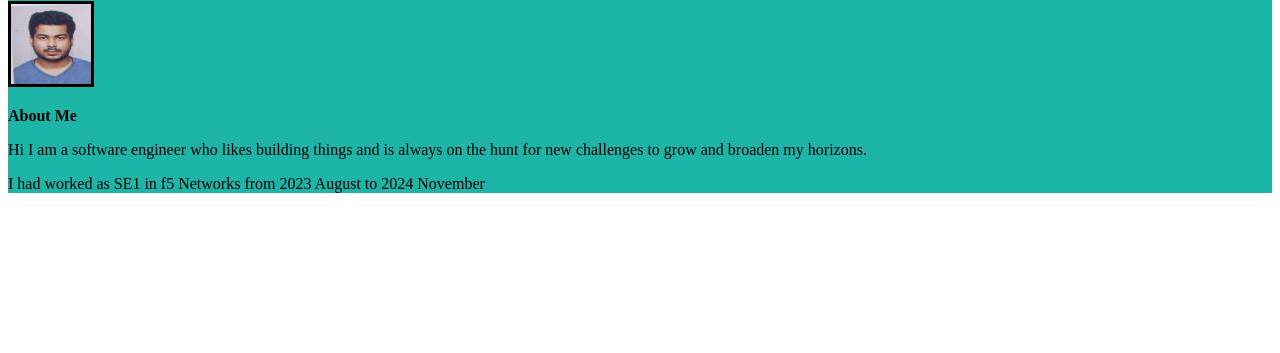
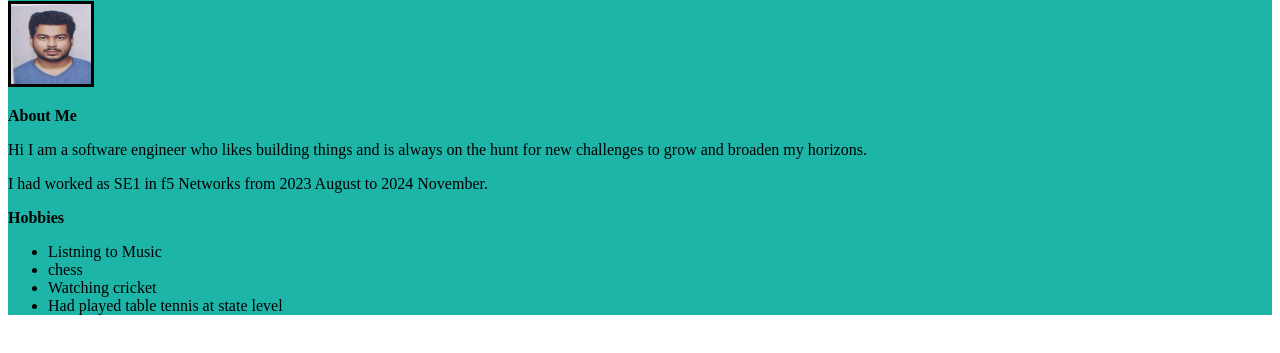
Before and after one commit to Akhileshsenapati1008/Akhileshsenapati1008.github.io, a plain HTML site: page index.html in a window 1280 px wide. Shown: the part 79-432 px from the top of the page. Drawn offline with Linux system fonts and the light colour scheme.

Commit message:
progress 5

```diff
--- a/index.html
+++ b/index.html
@@ -12,7 +12,14 @@
         <img id="profile-photo" src="PHOTO_OPTIMIZED.jpg" alt="Akhilesh Senapati">
         <p><b>About Me</b></p>
         <p>Hi I am a software engineer who likes building things and is always on the hunt for new challenges to grow and broaden my horizons.</p>
-        <p>I had worked as SE1 in f5 Networks from 2023 August to 2024 November</p>
+        <p>I had worked as SE1 in f5 Networks from 2023 August to 2024 November.</p>
+        <p> <b>Hobbies</b></p>
+        <ul>
+            <li>Listning to Music</li>
+            <li>chess</li>
+            <li>Watching cricket</li>
+            <li>Had played table tennis at state level</li>
+        </ul>
     </body>
     </div>
 </html>
```
